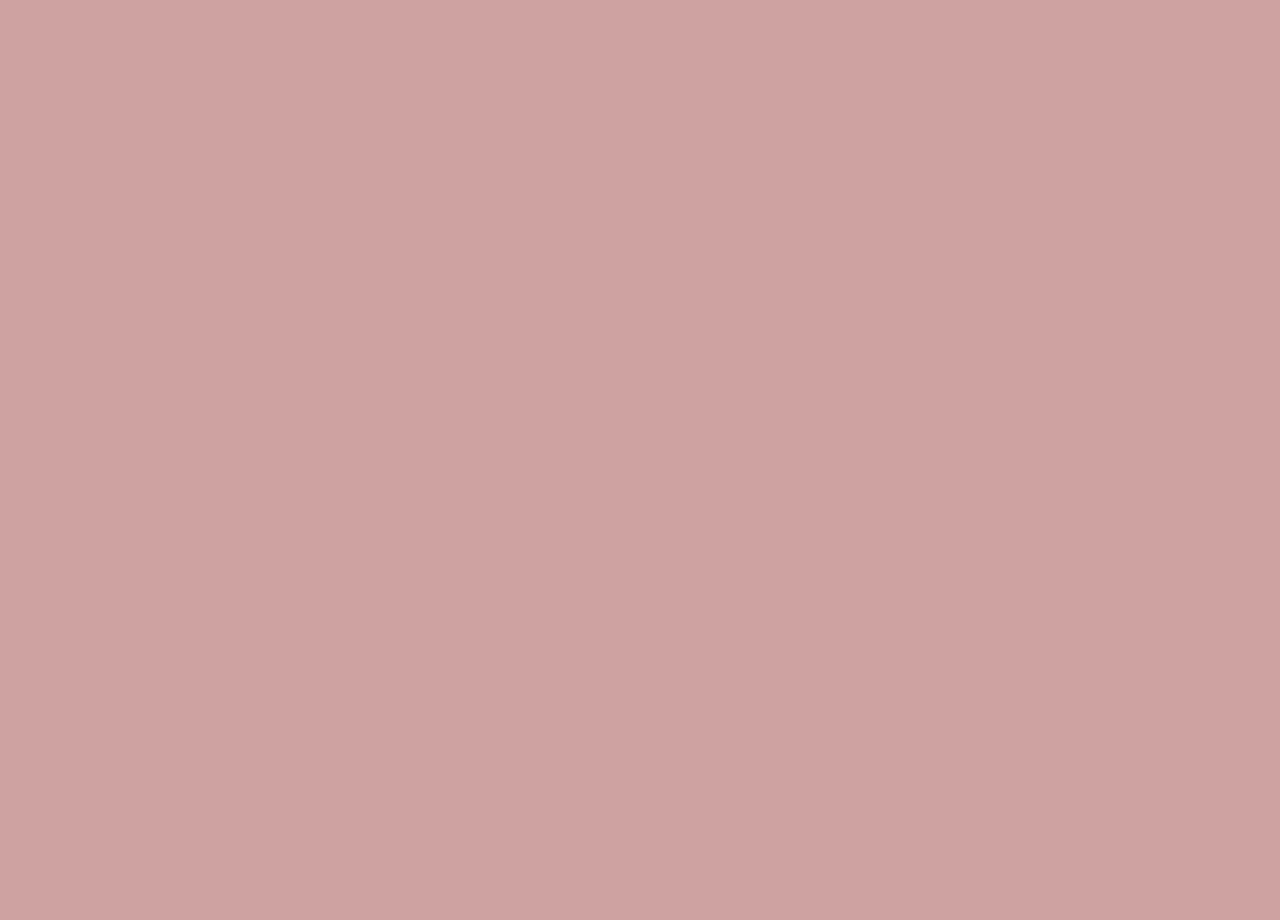
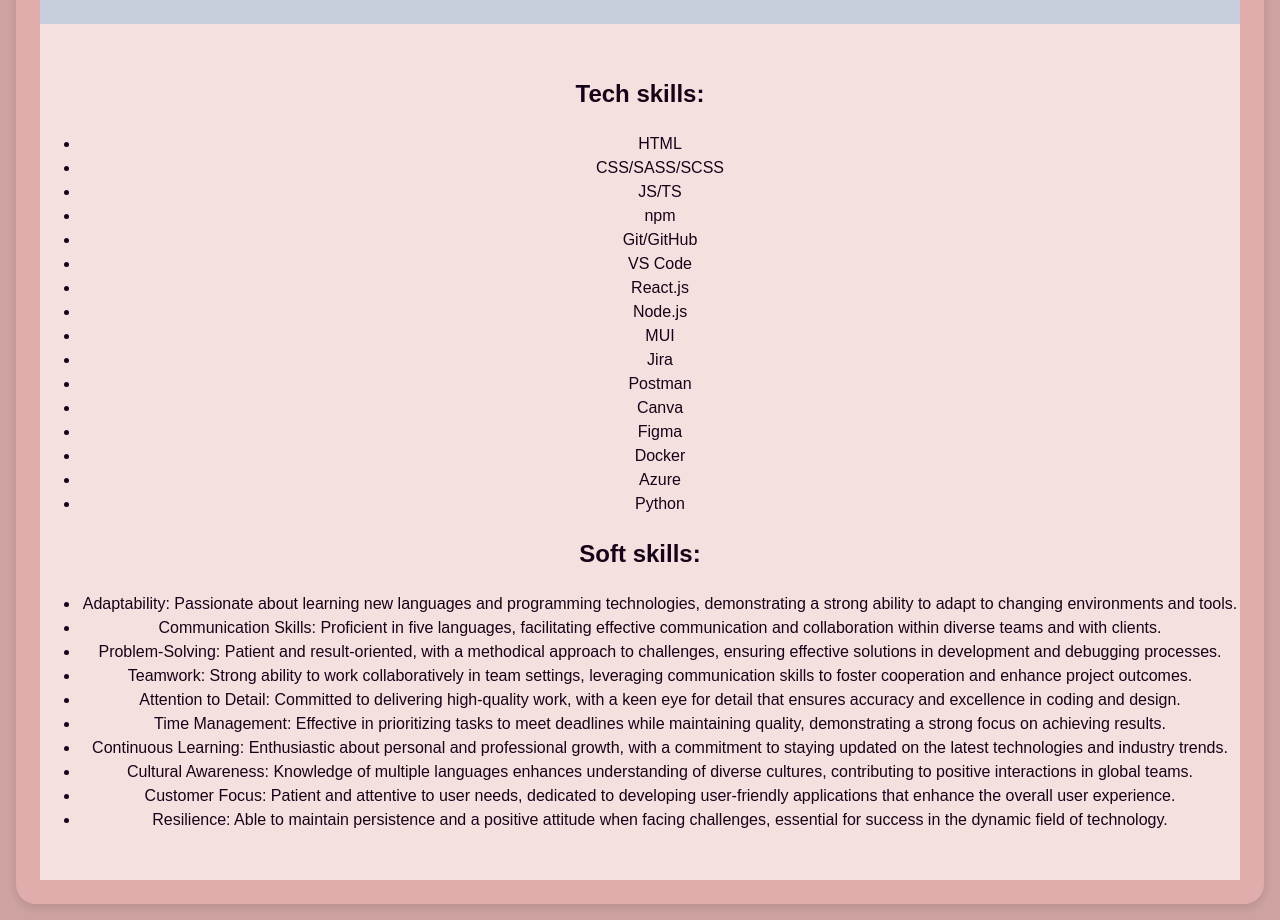
Before and after one commit to Olha36/portfolio, a React (Vite) app: page /skills in a window 1280 px wide. Before the commit this address had no page. Shown: the part 380-1300 px from the top of the page. Before the commit the page ends 800 px from the top, so only its background shows below. Built offline with nearby package versions, Linux system fonts and the light colour scheme.

Commit message:
add skills info

```diff
--- a/src/App.tsx
+++ b/src/App.tsx
@@ -4,6 +4,7 @@ import Home from './pages/Home';
 import ExperienceC from './pages/Experience';
 import Language from './components/Language';
 import Education from './components/Education';
+import Skills from './components/Skills';
 
 function App() {
   return (
@@ -16,6 +17,7 @@ function App() {
             <Route path='/experience' element={<ExperienceC />} />
             <Route path='/languages' element={<Language />} />
             <Route path='/education' element={<Education />} />
+            <Route path='/skills' element={<Skills />} />
           </Routes>
         </BrowserRouter>
       </div>
--- /dev/null
+++ b/src/components/Skills.tsx
@@ -0,0 +1,82 @@
+import home from '../img/3d-house.png';
+export default function Skills() {
+  return (
+    <div>
+      <div className='card-container'>
+        <div className='card-title'>
+          <h1>SKILLS</h1>
+          <img src={home} alt='home icon' />
+        </div>
+
+        <div className='info-container'>
+          <div className='tech-skills'>
+            <h2>Tech skills:</h2>
+            <ul>
+              <li>HTML</li>
+              <li>CSS/SASS/SCSS</li>
+              <li>JS/TS</li>
+              <li>npm</li>
+              <li>Git/GitHub</li>
+              <li>VS Code</li>
+              <li>React.js</li>
+              <li>Node.js</li>
+              <li>MUI</li>
+              <li>Jira</li>
+              <li>Postman</li>
+              <li>Canva</li>
+              <li>Figma</li>
+              <li>Docker</li>
+              <li>Azure</li>
+              <li>Python</li>
+            </ul>
+          </div>
+          <div className='soft-skills'>
+            <h2>Soft skills:</h2>
+            <ul>
+              <li>
+                Adaptability: Passionate about learning new languages and programming technologies, demonstrating a
+                strong ability to adapt to changing environments and tools.
+              </li>
+              <li>
+                Communication Skills: Proficient in five languages, facilitating effective communication and
+                collaboration within diverse teams and with clients.
+              </li>
+              <li>
+                Problem-Solving: Patient and result-oriented, with a methodical approach to challenges, ensuring
+                effective solutions in development and debugging processes.
+              </li>
+              <li>
+                Teamwork: Strong ability to work collaboratively in team settings, leveraging communication skills to
+                foster cooperation and enhance project outcomes.
+              </li>
+              <li>
+                Attention to Detail: Committed to delivering high-quality work, with a keen eye for detail that ensures
+                accuracy and excellence in coding and design.
+              </li>
+              <li>
+                Time Management: Effective in prioritizing tasks to meet deadlines while maintaining quality,
+                demonstrating a strong focus on achieving results.
+              </li>
+              <li>
+                Continuous Learning: Enthusiastic about personal and professional growth, with a commitment to staying
+                updated on the latest technologies and industry trends.
+              </li>
+              <li>
+                Cultural Awareness: Knowledge of multiple languages enhances understanding of diverse cultures,
+                contributing to positive interactions in global teams.
+              </li>
+              <li>
+                Customer Focus: Patient and attentive to user needs, dedicated to developing user-friendly applications
+                that enhance the overall user experience.
+              </li>
+              <li>
+                Resilience: Able to maintain persistence and a positive attitude when facing challenges, essential for
+                success in the dynamic field of technology.
+              </li>
+            </ul>
+          </div>
+        </div>
+      </div>
+    </div>
+  );
+}
--- a/src/pages/Languages.tsx
+++ b/src/pages/Languages.tsx
@@ -1,5 +1,5 @@
 import Language from '../components/Language';
-export default function ExperienceC() {
+export default function Languages() {
   return (
     <>
       <Language />
--- /dev/null
+++ b/src/pages/Skills.tsx
@@ -0,0 +1,8 @@
+import Skills from "../components/Skills";
+export default function Skill() {
+  return (
+    <>
+      <Skills />
+    </>
+  );
+}
```
